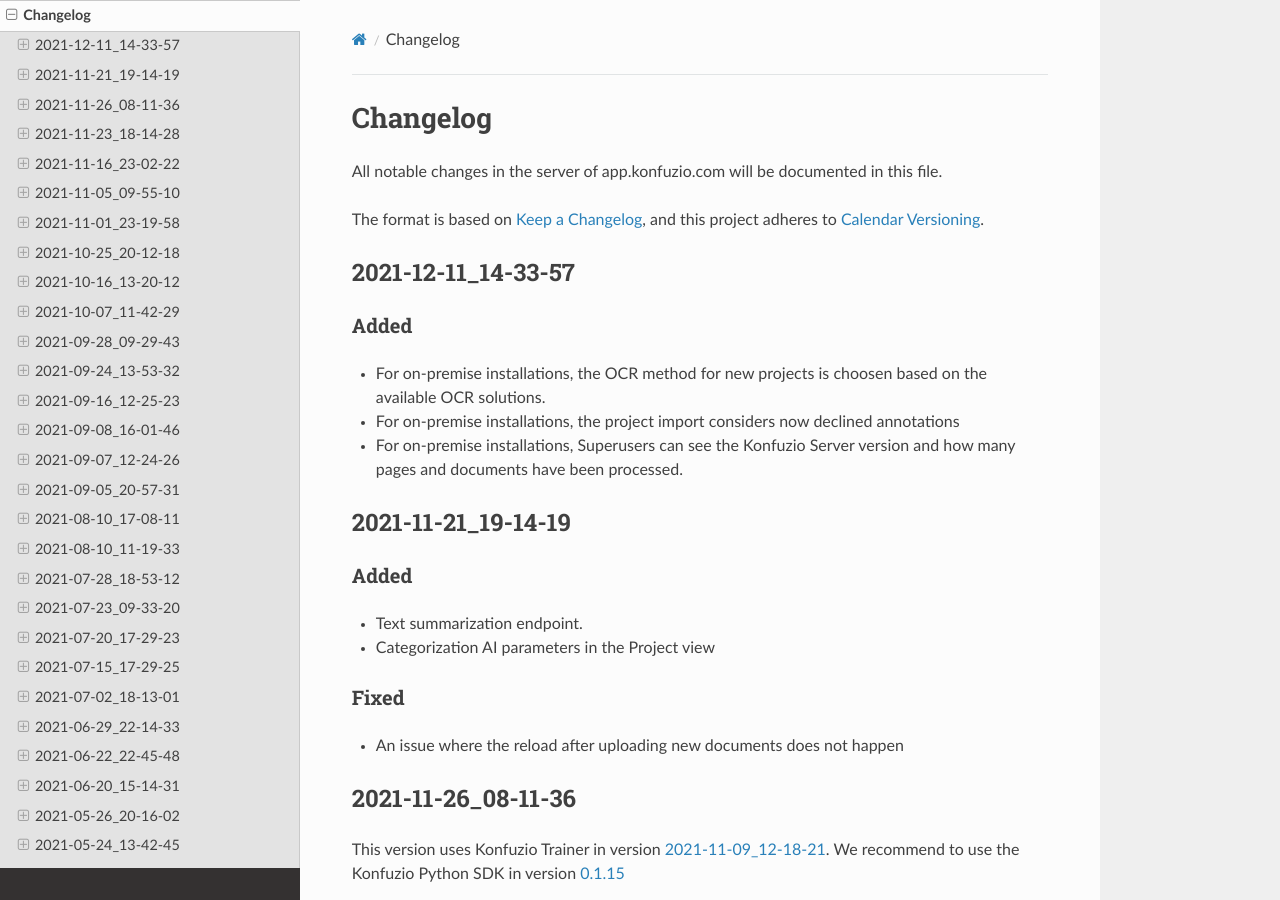
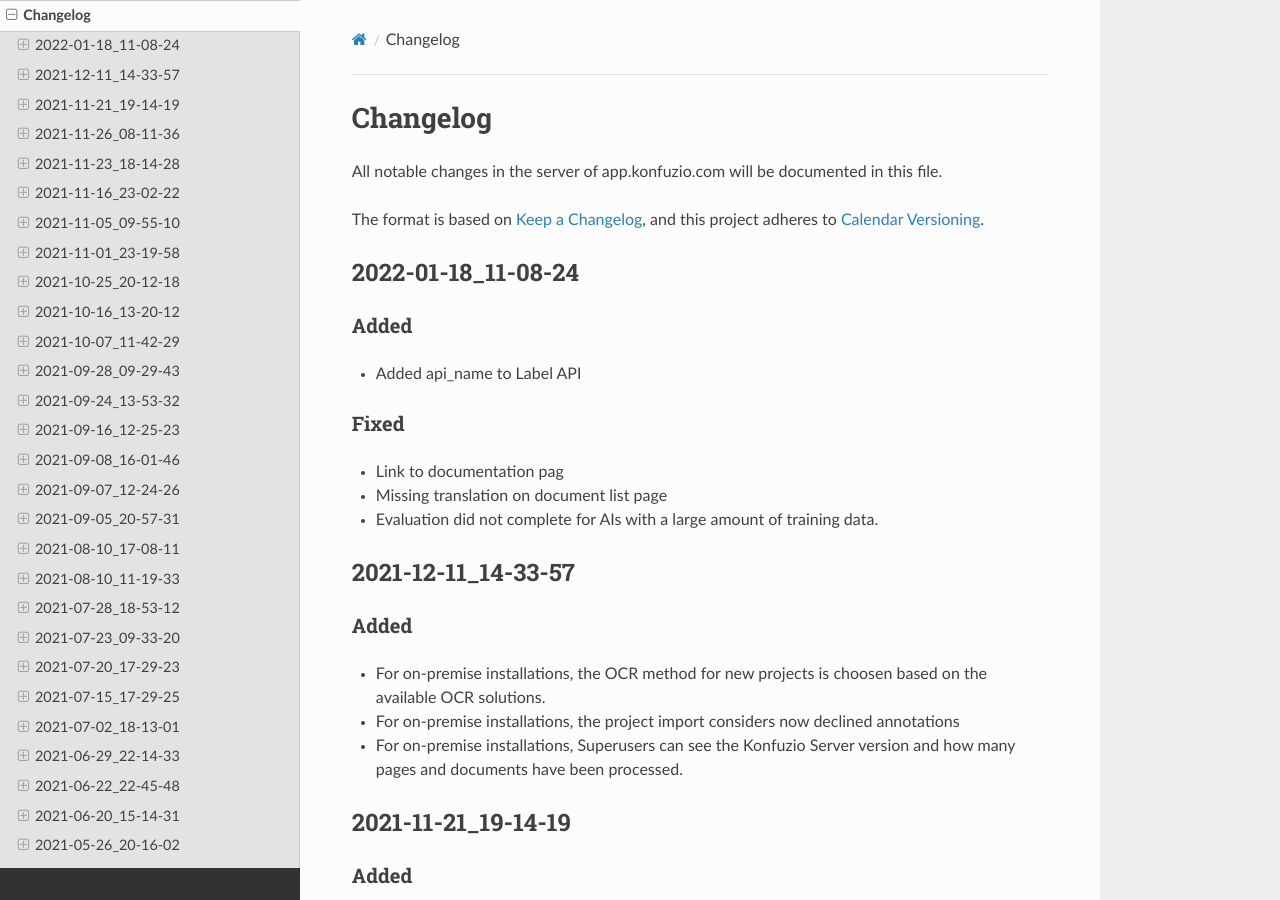
Before and after one commit to konfuzio-ai/konfuzio-sdk, a Sphinx documentation site: the page built from docs/web/changelog_app.md, in a window 1280 px wide and 900 px high. Built offline with Sphinx 7.4.7 and the Read the Docs theme 2.0.0, drawn with Linux system fonts in a browser that asks for light colours.

Commit message:
Update changelog_app.md

```diff
--- a/docs/web/changelog_app.md
+++ b/docs/web/changelog_app.md
@@ -7,6 +7,16 @@
 
 The format is based on [Keep a Changelog](https://keepachangelog.com/en/1.0.0/),
 and this project adheres to [Calendar Versioning](https://calver.org/overview.html).
+
+## 2022-01-18_11-08-24
+
+### Added
+- Added api_name to Label API
+
+### Fixed
+- Link to documentation pag
+- Missing translation on document list page
+- Evaluation did not complete for AIs with a large amount of training data.
 
 ## 2021-12-11_14-33-57
 
```
